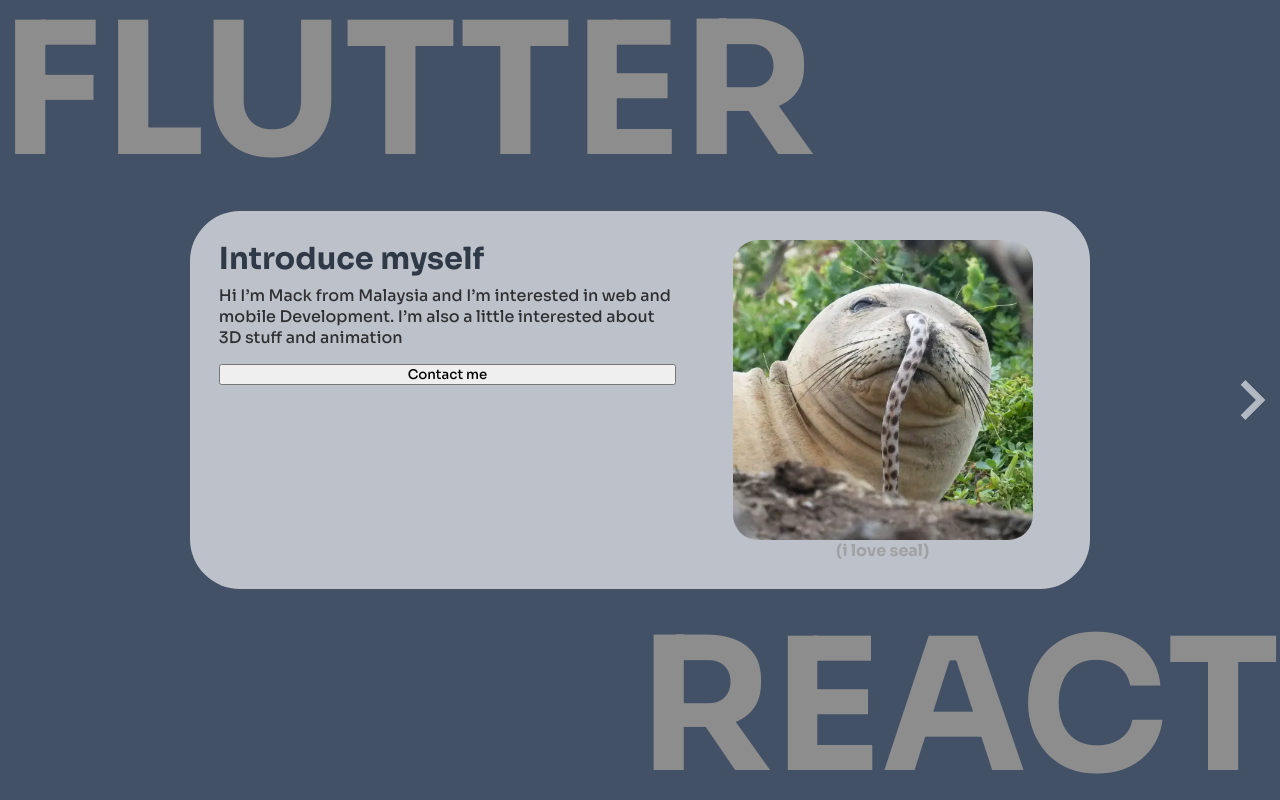
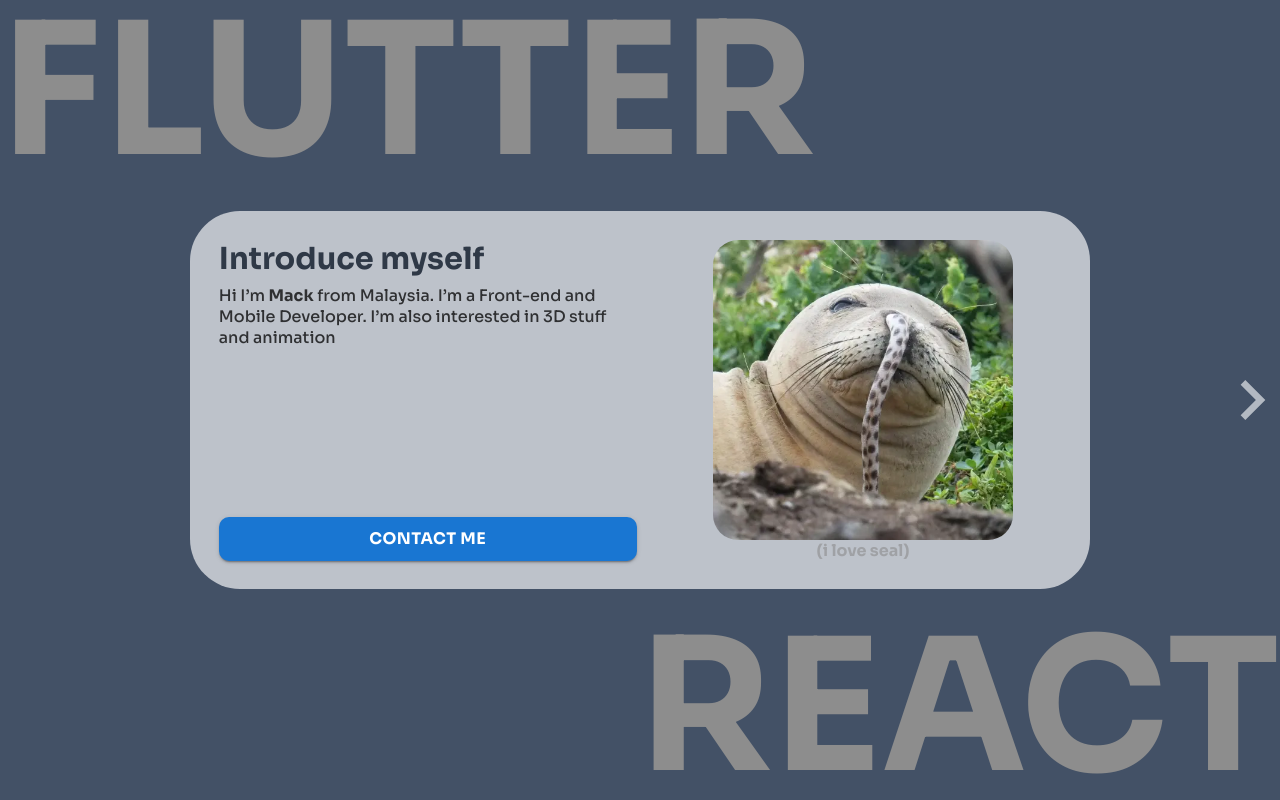
Before and after one commit to Mman7/Portfolio, a React (Vite) app: page / in a window 1280 px wide. Built offline with nearby package versions, Linux system fonts and the light colour scheme.

Commit message:
func✅ contact-btn

```diff
--- a/src/components/Homepage.jsx
+++ b/src/components/Homepage.jsx
@@ -1,5 +1,7 @@
 import React from "react";
 import avatar from "../assets/avatar.webp";
+import Button from "@mui/material/Button";
+import { Link } from "react-router-dom";
 
 export default function Homepage() {
   return (
@@ -7,10 +9,14 @@
       <div className="self-introduce">
         <h1>Introduce myself</h1>
         <p>
-          Hi I’m Mack from Malaysia and I’m interested in web and mobile
-          Development. I’m also a little interested about 3D stuff and animation
+          Hi I’m <span>Mack</span> from Malaysia. I’m a Front-end and Mobile
+          Developer. I’m also interested in 3D stuff and animation
         </p>
-        <button>Contact me</button>
+        <Button className="contact-btn" variant="contained">
+          <Link className="contact-btn-link" to="/contact">
+            Contact me
+          </Link>
+        </Button>
       </div>
       <div className="image-wrapper">
         <img src={avatar} alt="this is a seal and i love it" />
```
